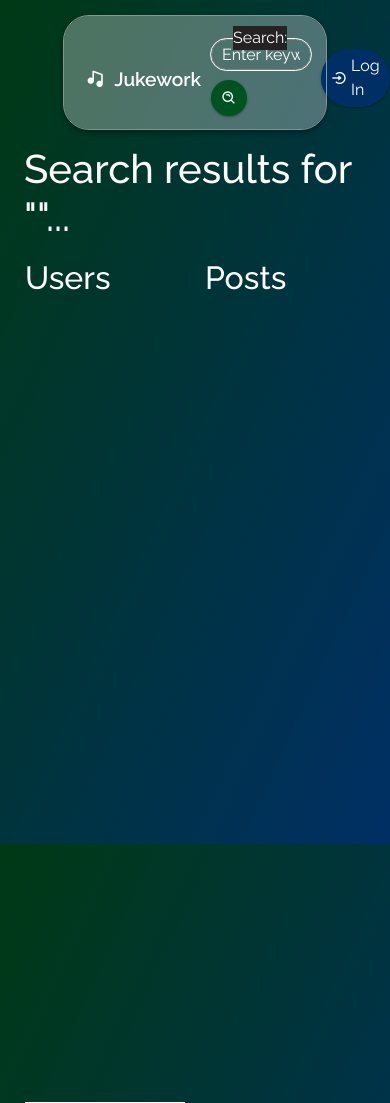
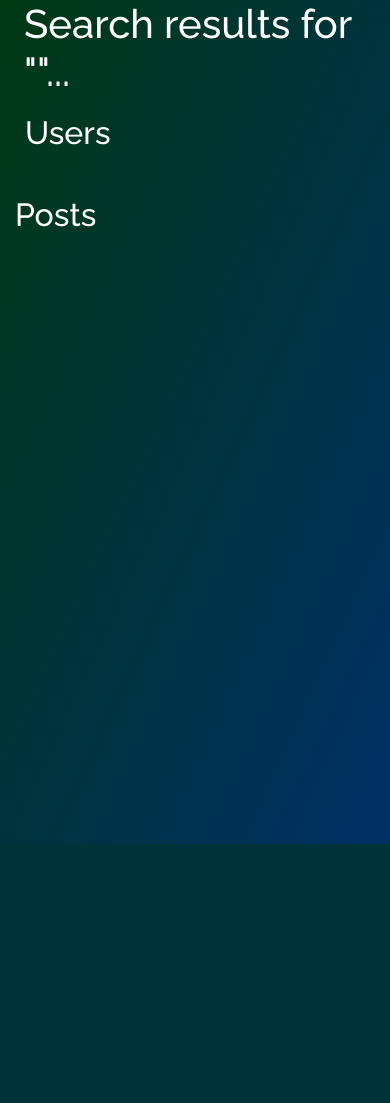
Before and after one commit to pecodeliar/JukeworkWeb, a Django app: page /search in a window 390 px wide; the page is wider, and only the part inside the window is pictured. After the commit the page ends 844 px from the top of that part, so only its background shows below. Run offline with Django 4.2, Linux system fonts and the light colour scheme; data that the repository does not hold is empty.

Commit message:
Search page mobile responsiveness

```diff
--- a/core/static/core/css/media.css
+++ b/core/static/core/css/media.css
@@ -1,4 +1,4 @@
-@media screen and (min-width: 921px) {
+@media screen and (min-width: 1000px) {
 
   #search-full-label {
     display: inline-block;;
@@ -19,10 +19,13 @@
 
 }
 
+@media screen and (max-width: 990px) {
+
+
+}
+
 @media screen and (max-width: 920px) {
-  body {
-    background-color: purple;
-  }
+
 
   #search-full-label {
     display: none;
@@ -49,12 +52,15 @@
   #search-btn i {
     display: block;
   }
+
+  #search-posts-view .post-card .post-misc-div .post-img-cont img {
+    width: 150px;
+    height: 150px;
+  }
 }
 
 @media screen and (max-width: 768px) {
-  body {
-    background-color: pink;
-  }
+
 
   #search-form{
     position: relative;
@@ -88,18 +94,108 @@
     margin-top: 13px;
   }
 
+  #search-cont {
+    flex-direction: column;
+  }
+
+  #profiles-view {
+    height: auto;
+  }
+
+  #users-inner {
+    display: grid;
+    grid-template-columns: repeat(3, 1fr);
+  }
+
+  .search-user-pfp {
+    margin-left: 0;
+  }
+
+  #search-posts-view {
+    margin: 0;
+  }
+
+  #search-posts-view .post-card .post-misc-div .post-img-cont img {
+    width: 250px;
+    height: 250px;
+  }
+
+
+  .search-user-link {
+    height: 115px;
+  }
+
+  .user-card {
+    display: block;
+    text-align: center;
+    padding: 8px;
+  }
+
+  .post-full-name {
+    overflow: hidden;
+    width: 140px;
+    text-overflow: ellipsis;
+    white-space: nowrap;
+  }
+
+  .search-user-info {
+    margin-left: 0;
+  }
+
 }
 
 @media screen and (max-width: 600px) {
+
+
   #search-inp {
     padding: 5px 10px;
     width: 100px;
   }
+
+  #users-inner {
+    display: grid;
+    grid-template-columns: repeat(2, 1fr);
+  }
+
+  .search-user-link {
+    margin-bottom: 32px;
+  }
+
+  .user-card {
+    display: block;
+    text-align: center;
+    padding: 8px;
+  }
+
+  .post-full-name {
+    width: 100%;
+    text-align: center;
+  }
+
 }
 
 @media screen and (max-width: 480px) {
-  body {
-    background-color: lightgreen;
+
+  #main-nav {
+    display: none;
+  }
+
+  .user-card {
+    padding: 0;
+  }
+
+  .search-htwo-title {
+    margin-bottom: 32px;
+  }
+
+  .user-card:hover {
+    background-color: none;
+    outline: none;
+    box-shadow: none;
+  }
+
+  .search-user-info {
+    margin: 0 3px;
   }
 
 }
--- a/core/static/core/css/styles.css
+++ b/core/static/core/css/styles.css
@@ -38,16 +38,17 @@
 /* https://stackoverflow.com/questions/2869212/css3-gradient-background-set-on-body-doesnt-stretch-but-instead-repeats */
 
 html {
-    height: 100%;
+    min-height: 100%;
 }
 
 body {
     background-image: linear-gradient(to bottom right, var(--primary), var(--secondary));
-    height: 100%;
+    min-height: 100%;;
     margin: 0;
     background-repeat: no-repeat;
     background-attachment: fixed;
     font-family: "Raleway", sans-serif;
+    background-size: cover;
 }
 
 .round-btn {
@@ -350,11 +351,8 @@ a.skip-main:focus, a.skip-main:active {
 
 #profiles-view {
     margin: 10px;
-    flex: 1;
-    width: 50%;
     height: 100%;
     vertical-align: middle;
-    border-bottom: 0.2px solid white;
 }
 
 .search-htwo-title {
@@ -363,8 +361,6 @@ a.skip-main:focus, a.skip-main:active {
 
 #search-posts-view {
     margin: 10px;
-    flex: 1;
-    width: 50%;
     height: 100%;
     vertical-align: middle;
 }
@@ -378,7 +374,9 @@ a.skip-main:focus, a.skip-main:active {
 }
 
 .user-card:hover {
-    background-color: var(--main)
+    background-color: rgba(255,255,255,0.3);
+    outline: rgba(255, 255,255, .5) solid 1px;
+    box-shadow: var(--shad-02);
 }
 
 .search-user-link:focus{
@@ -386,14 +384,14 @@ a.skip-main:focus, a.skip-main:active {
 }
 
 .user-card {
-    border-top: 0.2px solid white;
     padding: 20px;
     color: white;
     display: flex;
+    border-radius: 16px;
 }
 
 .search-user-pfp {
-    margin-left: 20px;
+    margin-left: 8px;
     margin-right: 0;
     vertical-align: top;
     height: 100%;
--- a/core/static/core/javascript/search.js
+++ b/core/static/core/javascript/search.js
@@ -15,7 +15,9 @@ function searchResults() {
     usersTitle.setAttribute("id", "search-users-title");
     usersTitle.setAttribute("class", "search-htwo-title");
     usersTitle.innerText = "Users";
-    usersDiv.append(usersTitle)
+    const usersInnerCont = document.createElement("div");
+    usersInnerCont.setAttribute("id", "users-inner")
+    usersDiv.append(usersTitle, usersInnerCont);
 
     const postsDiv = document.querySelector("#search-posts-view");
     postsDiv.innerHTML = "";
@@ -46,7 +48,7 @@ function searchResults() {
             json.users.forEach(user => {
 
                 const card = userCard(user);
-                usersDiv.append(card);
+                usersInnerCont.append(card);
 
             })
         }
@@ -67,13 +69,16 @@ function searchResults() {
                 for (const key in posts) {
                     if (posts[key].id === postId) {
                         postData = posts[key];
-                        console.log(postData)
+                        //console.log(postData)
                         break;
                     }
                 }
 
                 const postCard = completeCard("post", postData);
+                const buttonCont = postCard.querySelector(".post-btn-cont");
+                buttonCont.removeChild(buttonCont.children[0]);
                 postsDiv.append(postCard);
+
 
             })
         }
--- a/core/templates/core/base.html
+++ b/core/templates/core/base.html
@@ -3,6 +3,7 @@
 <!DOCTYPE html>
 <html lang="en">
     <head>
+        <meta name="viewport" content="width=device-width,initial-scale=1">
         <title>{% block title %}Jukework{% endblock %}</title>
         <link rel="stylesheet" href="https://cdn.jsdelivr.net/npm/bootstrap@4.3.1/dist/css/bootstrap.min.css" integrity="sha384-ggOyR0iXCbMQv3Xipma34MD+dH/1fQ784/j6cY/iJTQUOhcWr7x9JvoRxT2MZw1T" crossorigin="anonymous">
         <link href="{% static 'core/css/styles.css' %}?ver=1.2" rel="stylesheet">
```
